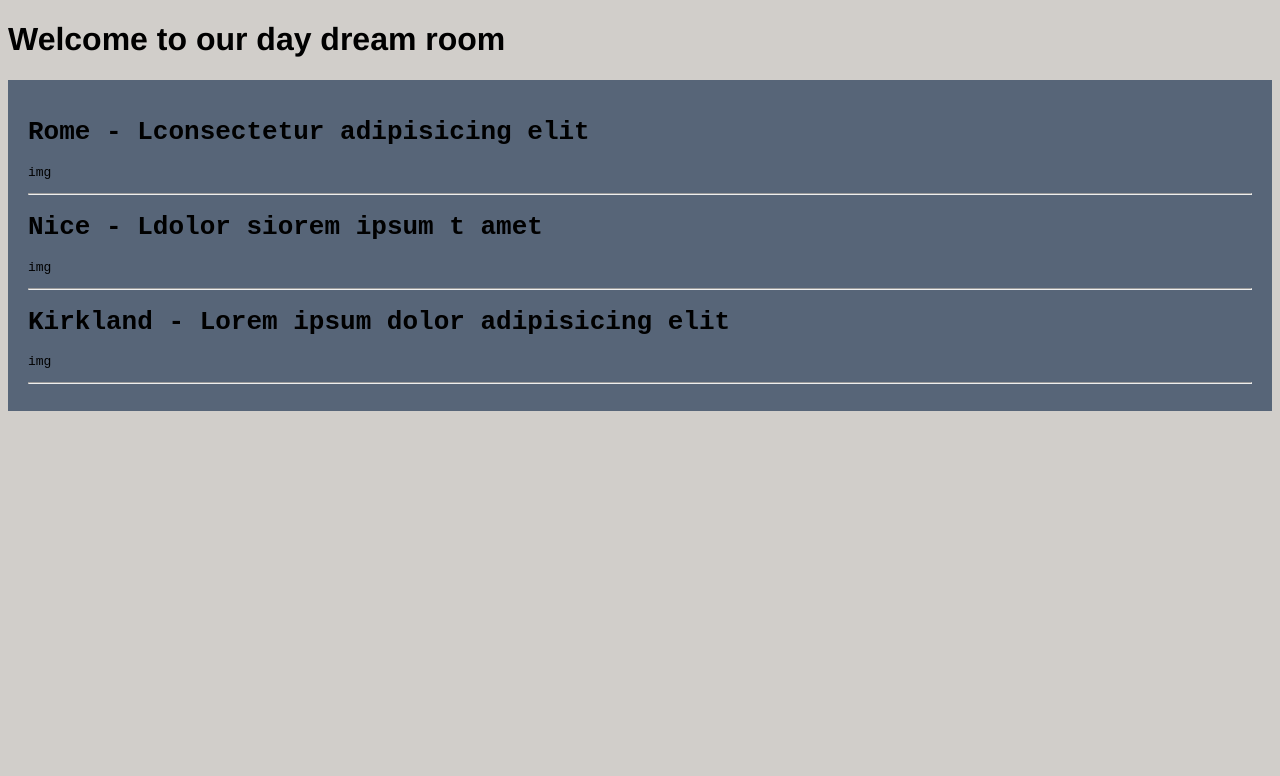
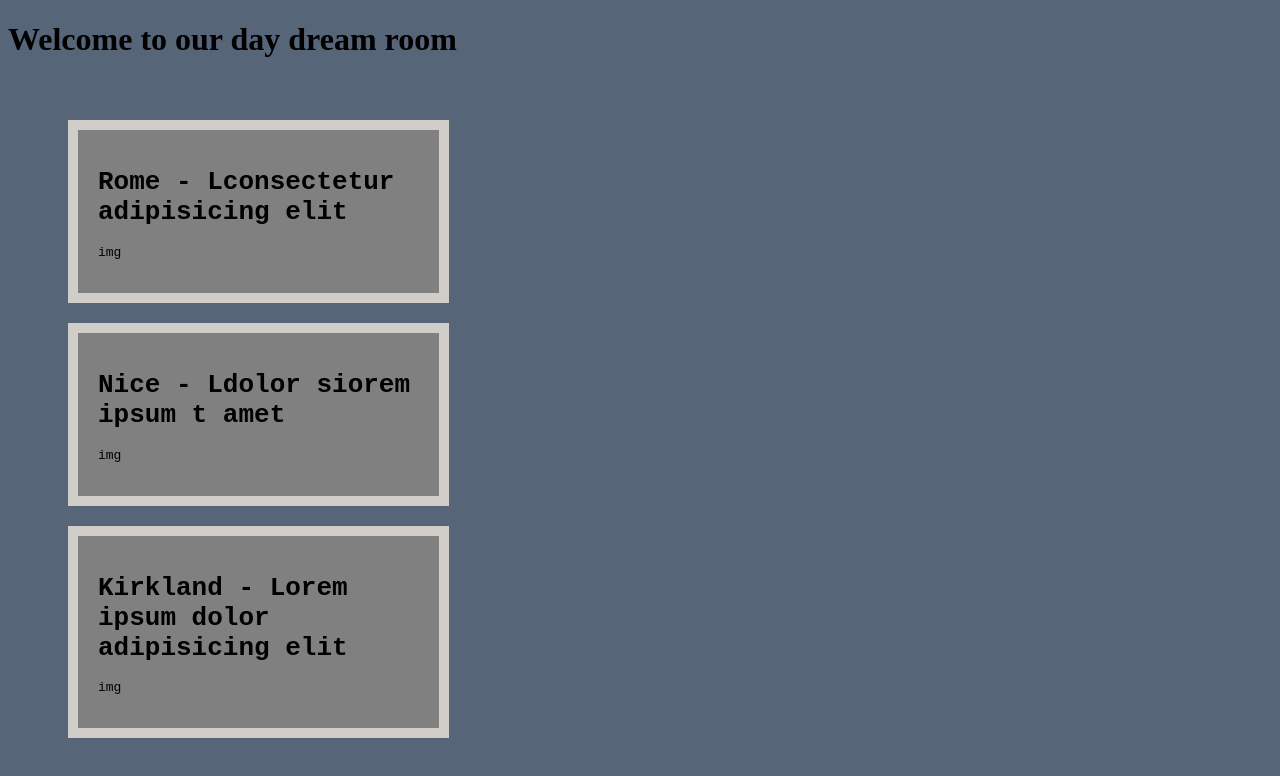
Before and after one commit to QIANQIANHU/escape-for, a React app: page / in a window 1280 px wide. Shown: the top 776 px of the page. Built offline with nearby package versions, Linux system fonts and the light colour scheme.

Commit message:
add styles to children compontents

```diff
--- a/src/components/App.jsx
+++ b/src/components/App.jsx
@@ -9,8 +9,8 @@ function App(){
     <div>
       <style jsx global>{`
         body {
-          font-family: Helvetica;
-          background-color: #D1CECA;
+          font-family: Times New Roman;
+          background-color: #576578;
         }
         `}</style>
       <Header/>
--- a/src/components/Place.jsx
+++ b/src/components/Place.jsx
@@ -2,11 +2,17 @@ import React from 'react';
 import PropTypes from 'prop-types';
 
 function Place(props){
+  var placeElement = {
+    backgroundColor: 'grey',
+    padding: '20px',
+    margin: '20px',
+    border: 'solid #D1CECA 10px',
+
+  };
   return(
-    <div>
+    <div style={placeElement}>
       <h1>{props.name} - {props.description}</h1>
       <p>{props.image}</p>
-      <hr/>
     </div>
   );
 }
--- a/src/components/PlaceList.jsx
+++ b/src/components/PlaceList.jsx
@@ -21,10 +21,12 @@ var masterPlaceList = [
 
 function PlaceList(){
   var placeListStyles = {
-    backgroundColor: '#576578',
     fontFamily:'monospace',
     fontWeight: 'light',
-    padding:'20px'
+    margin: '20px',
+    padding: '20px',
+    width: '33.3%',
+    alignItems: 'stretch',
   };
   return(
     <div style={placeListStyles}>
```
